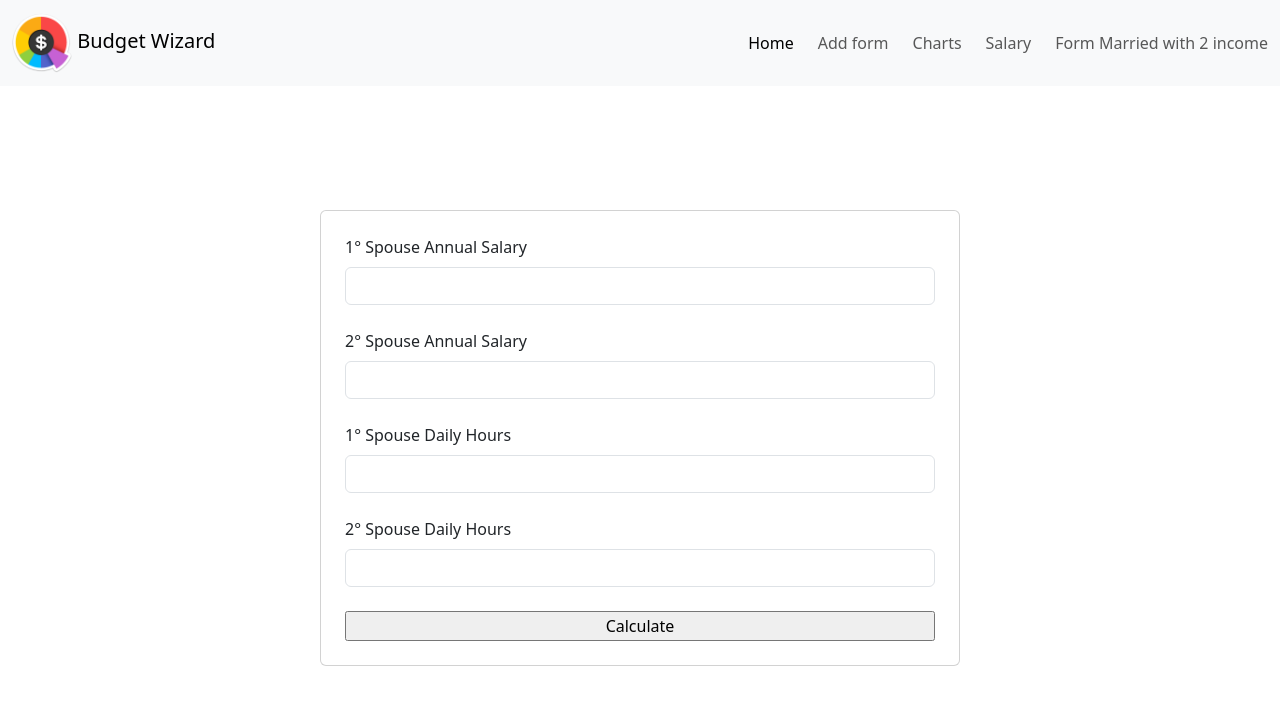
After one commit to Dimifabbridf96/flask-expenses-tracker, a Flask app: page /Spouse2Income in a window 1280 px wide. The commit adds this page. Shown: the top 705 px of the page. Run offline with Flask 3, Linux system fonts and the light colour scheme.

Commit message:
changed structure of the table to display data for salary

```diff
--- a/app.py
+++ b/app.py
@@ -1,6 +1,6 @@
 from flask import Flask, render_template, url_for, request, redirect, flash
 from flask_sqlalchemy import SQLAlchemy
-from dataForm import Form, Salary
+from dataForm import Form, Salary, Spouse_2_Income
 import json
 
 
@@ -120,13 +120,11 @@ def charts():
 @app.route('/salary', methods = ['GET', 'POST'])
 def salary():
     form = Salary()
-    annual_income = monthly_income = weekly_income = hourly_income = daily_income = hours_per_day = net_annual_income = tax_income = relation = None
+    annual_income = monthly_income = weekly_income = hourly_income = daily_income = hours_per_day = net_annual_income = tax_income = None
     if form.validate_on_submit():
         salary = form.salary.data
         hours_per_day = form.hour.data
         relation = form.relation.data
-        spouse1_income = form.spouse1_salary.data
-        spouse2_income = form.spouse2_salary.data
         if hours_per_day > 24:
             flash('Warning: Hours per day should not exceed 24.', 'warning')
         else:
@@ -135,15 +133,27 @@ def salary():
             daily_income = "{:.2f}".format(annual_income / 365)
             weekly_income = "{:.2f}".format(float(daily_income) * 7)
             hourly_income = "{:.2f}".format(float(daily_income) / hours_per_day)
-
+            hours_per_day = hours_per_day
         if relation == 'Single':
             if annual_income < 42000:
                 tax_income = annual_income * 0.20
                 net_annual_income = annual_income - (tax_income)
+                net_monthly_income = "{:.2f}".format(net_annual_income / 12)
+                net_daily_income = "{:.2f}".format(net_annual_income / 365)
+                net_weekly_income = "{:.2f}".format(float(net_daily_income) * 7)
+                net_hourly_income = "{:.2f}".format(float(net_daily_income) / hours_per_day)
+                monthly_tax_income =  "{:.2f}".format(float(monthly_income) - float(net_monthly_income))
+                weekly_tax_income =  "{:.2f}".format(float(weekly_income) - float(net_weekly_income))
+                daily_tax_income =  "{:.2f}".format(float(daily_income) - float(net_daily_income))
+                hours_tax_income =  "{:.2f}".format(float(hourly_income) - float(net_hourly_income))
             elif annual_income > 42000:
                 first_wage = annual_income - 42000
                 tax_income = (annual_income - first_wage)*0.20 + (first_wage * 0.40)
                 net_annual_income = annual_income - tax_income
+                net_monthly_income = "{:.2f}".format(net_annual_income / 12)
+                net_daily_income = "{:.2f}".format(net_annual_income / 365)
+                net_weekly_income = "{:.2f}".format(float(net_daily_income) * 7)
+                net_hourly_income = "{:.2f}".format(float(net_daily_income) / hours_per_day)
         elif relation == 'Spouse 1 income':
             if annual_income < 51000:
                 tax_income = annual_income * 0.20
@@ -152,9 +162,45 @@ def salary():
                 first_wage = annual_income - 51000
                 tax_income = (annual_income - first_wage)*0.20 + (first_wage * 0.40)
                 net_annual_income = annual_income - tax_income
+            print(annual_income)
+        elif relation == 'Spouse 2 income':
+            return redirect(url_for('Spouse2Income'))
 
-        elif relation == 'Spouse 2 income':
-            annual_income = spouse1_income + spouse2_income
+        flash('Salary Calculated Successfully!','success')  # Add flash message
+
+    return render_template('salary.html', form=form, annual_income=annual_income, monthly_income=monthly_income,
+                           weekly_income=weekly_income, hourly_income=hourly_income, daily_income=daily_income,
+                           net_annual_income=net_annual_income, taxes=tax_income, relation=relation, net_monthly_income=net_monthly_income,
+                           net_daily_income=net_daily_income, net_weekly_income=net_weekly_income, net_hourly_income=net_hourly_income,
+                           monthly_tax_income=monthly_tax_income, weekly_tax_income=weekly_tax_income, daily_tax_income=daily_tax_income,
+                           hours_tax_income=hours_tax_income)
+
+@app.route('/Spouse2Income',  methods = ['GET', 'POST'])
+def Spouse2Income():
+    form = Spouse_2_Income()
+    spouse1_annual_income = spouse2_annual_income = annual_income = spouse1_monthly_income = spouse2_monthly_income = spouse1_daily_income = spouse2_daily_income = spouse1_weekly_income = spouse2_weekly_income = spouse1_hourly_income = spouse2_hourly_income = net_annual_income = tax_income = spouse1_hours_per_day = spouse2_hours_per_day = None
+    if form.validate_on_submit():
+        spouse1_income = form.spouse1_salary.data
+        spouse2_income = form.spouse2_salary.data
+        spouse1_hours = form.spouse1_hour.data
+        spouse2_hours = form.spouse2_hour.data
+        if spouse1_hours > 24 or spouse2_hours > 24:
+            flash('Warning: Hours per day should not exceed 24.', 'warning')
+        else:
+            spouse1_annual_income = spouse1_income
+            spouse2_annual_income = spouse2_income
+            annual_income = spouse1_annual_income + spouse2_annual_income
+            spouse1_monthly_income = "{:.2f}".format(spouse1_annual_income / 12)
+            spouse2_monthly_income = "{:.2f}".format(spouse2_annual_income / 12)
+            spouse1_daily_income = "{:.2f}".format(spouse1_annual_income / 365)
+            spouse2_daily_income = "{:.2f}".format(spouse2_annual_income / 365)
+            spouse1_weekly_income = "{:.2f}".format(float(spouse1_daily_income) * 7)
+            spouse2_weekly_income = "{:.2f}".format(float(spouse2_daily_income) * 7)
+            spouse1_hourly_income = "{:.2f}".format(float(spouse1_daily_income) / spouse1_hours)
+            spouse2_hourly_income = "{:.2f}".format(float(spouse2_daily_income) / spouse2_hours)
+            spouse1_hours_per_day = spouse1_hours
+            spouse2_hours_per_day = spouse1_hours
+
             if annual_income < 84000 and spouse1_income < 51000 and spouse2_income < 51000:
                 tax_income = annual_income * 0.20
                 net_annual_income = annual_income - tax_income
@@ -170,12 +216,13 @@ def salary():
                 extra_wage = annual_income - 84000
                 tax_income = ((annual_income - extra_wage) *0.20) + (extra_wage * 0.40 )
                 net_annual_income = annual_income - tax_income
-            flash('Salary Calculated Successfully!','success')  # Add flash message
 
-    return render_template('salary.html', form=form, annual_income=annual_income, monthly_income=monthly_income,
-                           weekly_income=weekly_income, hourly_income=hourly_income, daily_income=daily_income,
-                           net_annual_income=net_annual_income, taxes=tax_income, relation=relation)
-
+    return render_template('spouse2Income.html', form=form, annual_income = annual_income, taxes=tax_income,
+                           spouse1_annual_income=spouse1_annual_income, spouse2_annual_income=spouse2_annual_income,
+                           spouse1_monthly_income=spouse1_monthly_income, spouse2_monthly_income=spouse2_monthly_income,
+                           spouse1_daily_income=spouse1_daily_income, spouse2_daily_income=spouse2_daily_income,
+                           spouse1_weekly_income=spouse1_weekly_income, spouse2_weekly_income=spouse2_weekly_income,
+                           spouse1_hourly_income=spouse1_hourly_income, spouse2_hourly_income=spouse2_hourly_income)
 
 if __name__ == '__main__':
     app.run(debug=True)
--- a/dataForm.py
+++ b/dataForm.py
@@ -15,11 +15,14 @@ class Salary(FlaskForm):
     salary = IntegerField("Annual Salary", validators=[DataRequired()])
     hour = IntegerField("Daily Hours", validators=[DataRequired()])
     relation = SelectField("Relation", validators=[DataRequired()],
-                            choices=[('Single', 'Single'), ('Spouse 1 income', 'Spouse 1 income'), ('Spouse 2 income', 'Spouse 2 income'),
+                            choices=[('Single', 'Single'), ('Spouse 1 income', 'Spouse 1 income'),
                                     ('Lone parent', 'Lone parent')])
-    spouse1_salary = IntegerField("1* Spouse Salary")
-    spouse2_salary = IntegerField("2* Spouse Salary")
-    spouse1_hour = IntegerField("1* Spouse Daily Hours")
-    spouse2_hour = IntegerField("2* Spouse Daily Hours")
 
     submit = SubmitField("Submit")
+
+class Spouse_2_Income(FlaskForm):
+    spouse1_salary = IntegerField("1° Spouse Annual Salary")
+    spouse2_salary = IntegerField("2° Spouse Annual Salary")
+    spouse1_hour = IntegerField("1° Spouse Daily Hours")
+    spouse2_hour = IntegerField("2° Spouse Daily Hours")
+    submit = SubmitField("Submit")
--- a/templates/base.html
+++ b/templates/base.html
@@ -30,6 +30,9 @@
             <li class="nav-item">
               <a class="nav-link" href="{{ url_for('salary')}}">Salary</a>
             </li>
+            <li class="nav-item">
+              <a class="nav-link" href="{{ url_for('Spouse2Income')}}">Form Married with 2 income</a>
+            </li>
           </ul>
         </div>
       </div>
--- /dev/null
+++ b/templates/spouse2Income.html
@@ -0,0 +1,70 @@
+{% extends 'base.html' %}
+{% block content %}
+{% with messages = get_flashed_messages(with_categories= True) %}
+        {% if messages %}
+            {% for category, message in messages %}
+            <div class="alert alert-{{ category }} flash-message text-center col-6 m-auto mb-2">
+                <p>{{ message }}</p>
+            </div>
+            {% endfor %}
+        {% endif %}
+    {% endwith %}
+    <div class="d-flex pt-4 justify-content-center ">
+        <form action="" method="POST" class="col-6 d-flex flex-column gap-4 justify-content-end card p-4" >
+          {{ form.hidden_tag() }}
+          <div class="form-group">
+            {{ form.spouse1_salary.label(class="mb-2")}}
+            {{ form.spouse1_salary(class="form-control") }}
+        </div>
+          <div class="form-group">
+            {{ form.spouse2_salary.label(class="mb-2")}}
+            {{ form.spouse2_salary(class="form-control") }}
+        </div>
+          <div class="form-group">
+            {{ form.spouse1_hour.label(class="mb-2") }}
+            {{ form.spouse1_hour(class="form-control") }}
+        </div>
+            <div class="form-group">
+            {{ form.spouse2_hour.label(class="mb-2") }}
+            {{ form.spouse2_hour(class="form-control") }}
+        </div>
+        <input type="submit" value="Calculate">
+    </form>
+    </div>
+
+    {% if annual_income %}
+    <div class="col-10 gap-4 m-auto card p-4 text-center mt-4">
+        <table class="table table-striped table-hover">
+              <thead>
+                <tr>
+                  <th scope="col">Spouse</th>
+                  <th scope="col">Annual Income</th>
+                  <th scope="col">Net Annual Income</th>
+                  <th scope="col">Monthly Income</th>
+                  <th scope="col">Weekly Income</th>
+                  <th scope="col">Daily Income</th>
+                  <th scope="col">Hourly Income</th>
+                </tr>
+              </thead>
+              <tbody>
+                <tr>
+                  <td>Spouse 1</td>
+                  <td>{{ spouse1_annual_income }}</td>
+                  <td>{{ spouse1_monthly_income }}</td>
+                  <td>{{ spouse1_weekly_income }}</td>
+                  <td>{{ spouse1_daily_income }}</td>
+                  <td>{{ spouse1_hourly_income }}</td>
+                </tr>
+                <tr>
+                  <td>Spouse 2</td>
+                  <td>{{ spouse2_annual_income }}</td>
+                  <td>{{ spouse2_monthly_income }}</td>
+                  <td>{{ spouse2_weekly_income }}</td>
+                  <td>{{ spouse2_daily_income }}</td>
+                  <td>{{ spouse2_hourly_income }}</td>
+                </tr>
+              </tbody>
+        </table>
+    {% endif %}
+
+    {% endblock %}
```
Also changed, not shown: static/script.js (+0 -50 lines), templates/salary.html (+30 -33 lines).
